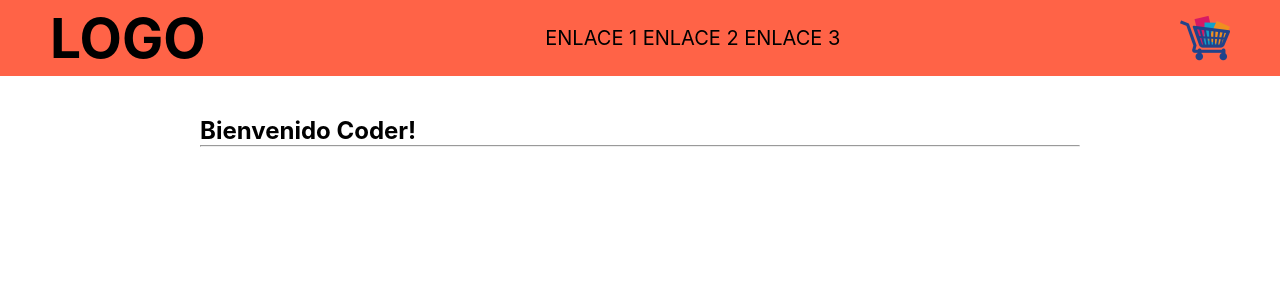
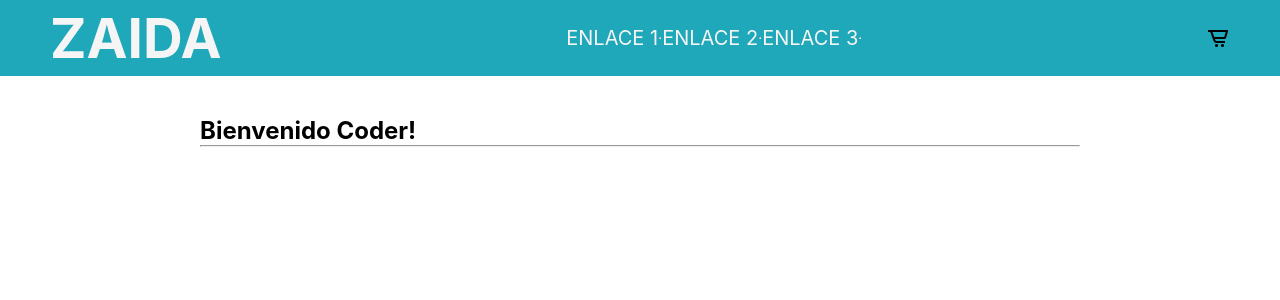
Before and after one commit to martinellilucas/RJ24895, a React (Create React App) app: page / in a window 1280 px wide. Shown: the top 300 px of the page. Built offline with nearby package versions, Linux system fonts and the light colour scheme.

Commit message:
Cambio de apariencia y widget de carrito

```diff
--- a/src/components/NavBar/CartWidget.js
+++ b/src/components/NavBar/CartWidget.js
@@ -1,4 +1,4 @@
-import cartwidget from './cartwidget.png'
+import cartwidget from './cartreg.png'
 export const CartWidget = () =>{
     return (
         <>
--- a/src/components/NavBar/NavBar.css
+++ b/src/components/NavBar/NavBar.css
@@ -1,15 +1,16 @@
 .header {
     padding: 5px 50px;
     width: 100%;
-    background-color: tomato;
+    background-color: #1EA8BA;
     display: flex;
     justify-content: space-between;
     align-items: center;
 }
 
 .header h1 {
-     font-size: 55px;
-     font-weight: 800px;
+    color: whitesmoke;
+    font-size: 55px;
+    font-weight: 800px;
 }
 
 .header-nav {
@@ -20,6 +21,7 @@
 }
 
 .header-link {
+    color: whitesmoke;
     text-transform: uppercase;
     font-size: 20px;
     font-weight: 500px;
--- a/src/components/NavBar/NavBar.js
+++ b/src/components/NavBar/NavBar.js
@@ -6,11 +6,14 @@ export const NavBar = () =>{
 
     return(
         <header className='header'>
-            <h1>LOGO</h1>
+            <h1>ZAIDA</h1>
             <nav className='header-nav'>
                 <p className='header-link'>Enlace 1</p>
+                <hr/>
                 <p className='header-link'>Enlace 2</p>
+                <hr/>
                 <p className='header-link'>Enlace 3</p>
+                <hr/>
             </nav>
             <CartWidget className='cart-widget'/>
         </header>
```
Also changed, not shown: src/components/NavBar/cartreg.png (added), src/components/NavBar/cartwidget.png (deleted).
